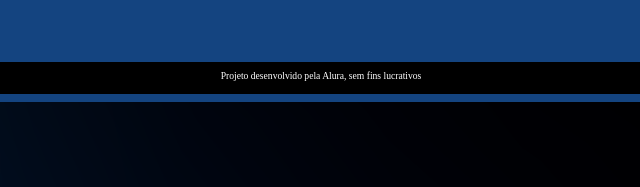
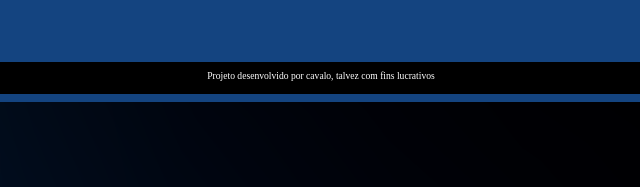
Before and after one commit to franoli12/jav, a plain HTML site: page index.html in a window 1280 px wide. Shown: the part 706-893 px from the top of the page, 327-967 px from the left. Drawn offline with Linux system fonts and the light colour scheme.

Commit message:
Update index.html

```diff
--- a/index.html
+++ b/index.html
@@ -23,7 +23,7 @@
         </section>
     </main>
     <footer>
-        <p>Projeto desenvolvido pela Alura, sem fins lucrativos</p>
+        <p>Projeto desenvolvido por cavalo, talvez com fins lucrativos</p>
     </footer>
     <script src="app.js"></script>
     <script src="perguntas.js"></script>
```
